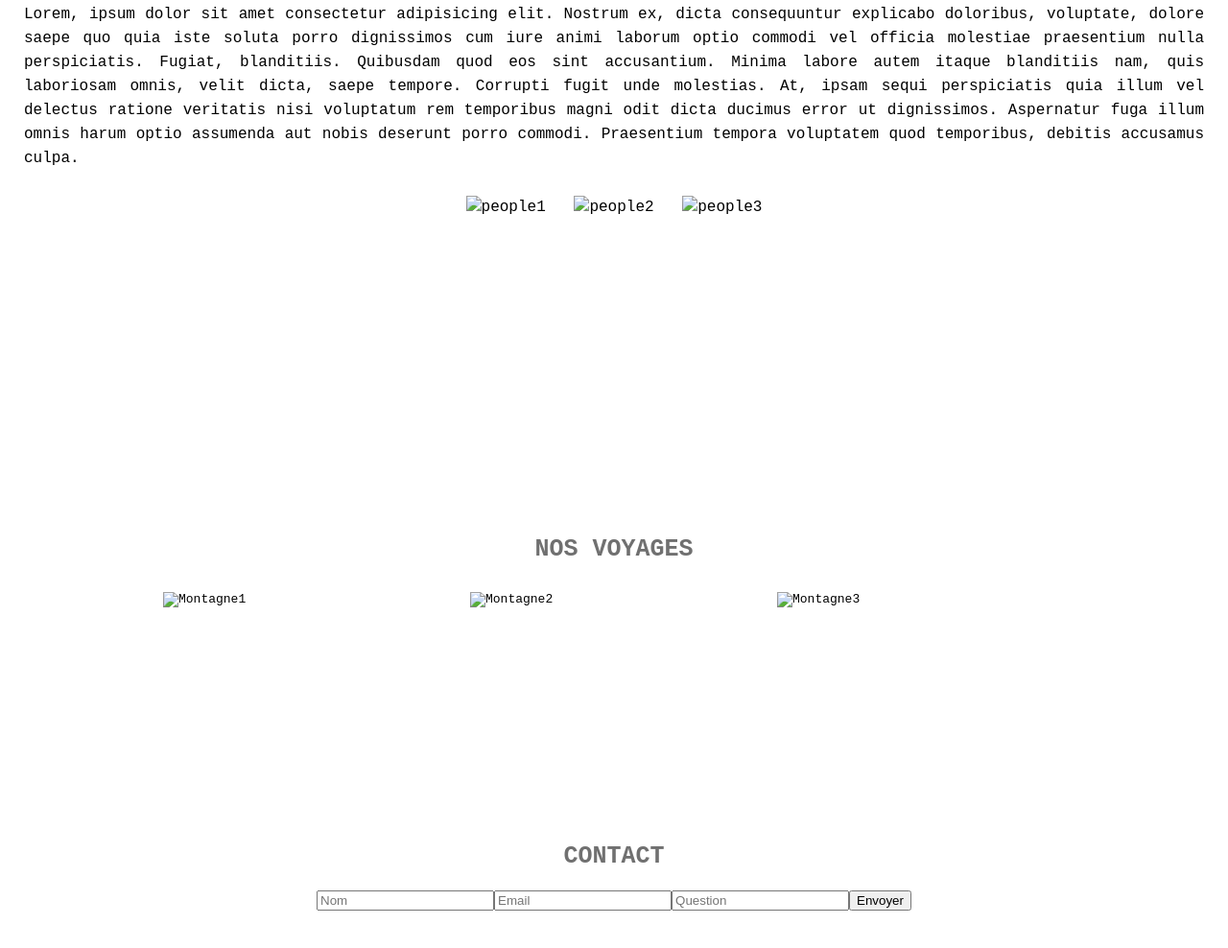
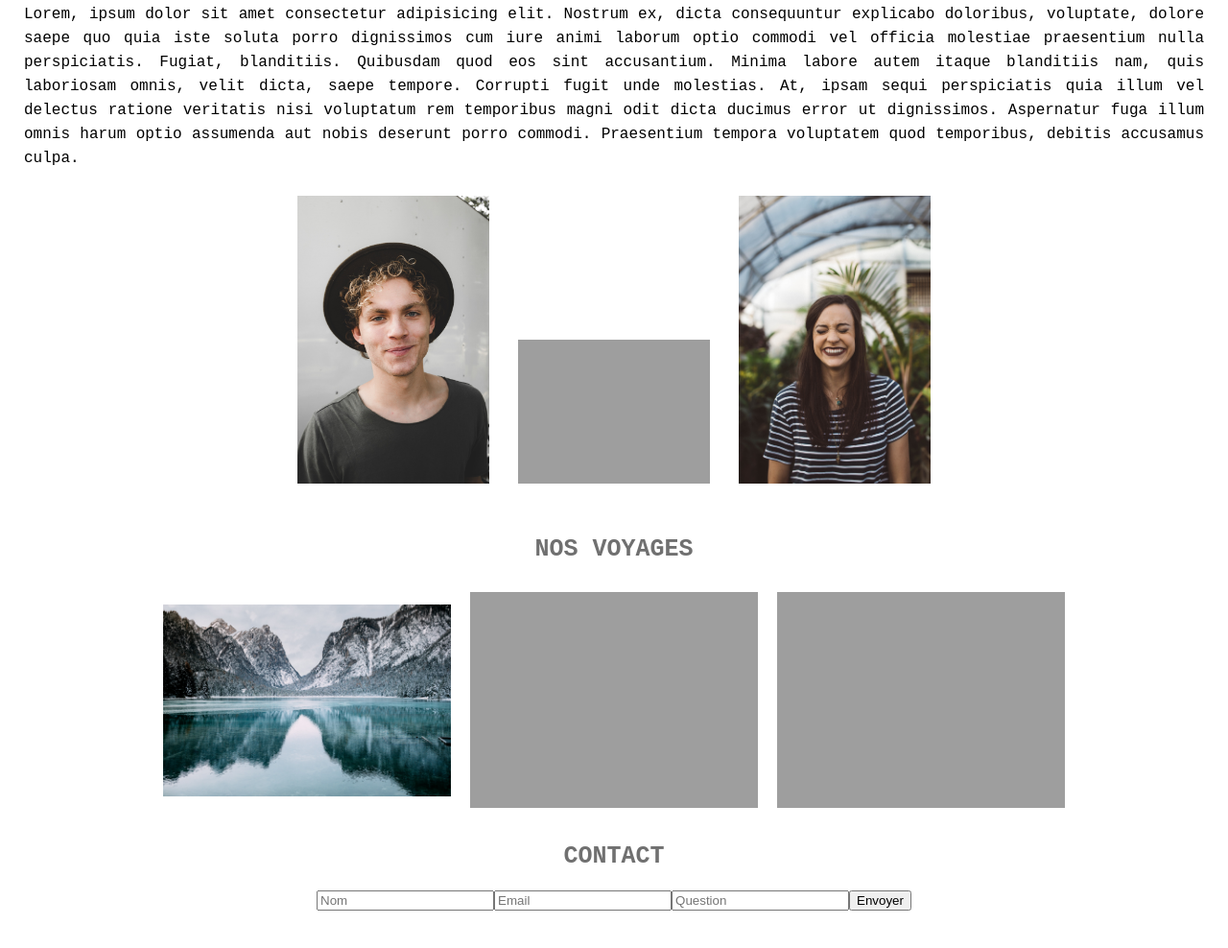
Before and after one commit to Bubamara0/monsite, a plain HTML site: page index.html in a window 1280 px wide. Shown: the part 784-1772 px from the top of the page at 96% size. Drawn offline with Linux system fonts and the light colour scheme; the site is published under a folder, as on GitHub Pages, so addresses that start at the root find nothing.

Commit message:
Update index.html

```diff
--- a/index.html
+++ b/index.html
@@ -5,7 +5,7 @@
         <meta charset="UTF-8">
         <title>CSS-2</title>
         <link rel="stylesheet" href="style.css">
-        <link rel="shortcut icon" href="/image/favicon (3).ico" type=image/x-icon">
+        <link rel="shortcut icon" href="image/favicon (3).ico" type=image/x-icon">
     </head>
 
     <body>
@@ -33,9 +33,9 @@
                 <p>Lorem, ipsum dolor sit amet consectetur adipisicing elit. Nostrum ex, dicta consequuntur explicabo doloribus, voluptate, dolore saepe quo quia iste soluta porro dignissimos cum iure animi laborum optio commodi vel officia molestiae praesentium nulla perspiciatis. Fugiat, blanditiis. Quibusdam quod eos sint accusantium. Minima labore autem itaque blanditiis nam, quis laboriosam omnis, velit dicta, saepe tempore. Corrupti fugit unde molestias. At, ipsam sequi perspiciatis quia illum vel delectus ratione veritatis nisi voluptatum rem temporibus magni odit dicta ducimus error ut dignissimos. Aspernatur fuga illum omnis harum optio assumenda aut nobis deserunt porro commodi. Praesentium tempora voluptatem quod temporibus, debitis accusamus culpa.
             </p>
             <div class="team">
-                <img class="tea" src="/image/p2.jpg" alt="people1">
-                <img class="tea" src="/image/p1.jpg" alt="people2">
-                <img class="tea" src="/image/p3.jpg" alt="people3">
+                <img class="tea" src="image/p2.jpg" alt="people1">
+                <img class="tea" src="image/p1.jpg" alt="people2">
+                <img class="tea" src="image/p3.jpg" alt="people3">
             </div>
             </section>
 
@@ -43,9 +43,9 @@
             <section class="voyages">
                 <h2>Nos voyages</h2>
                 <div class="voy">
-                    <img class="vo" src="/image/im1.jpg" alt="Montagne1">
-                    <img  class="vo" src="/image/im2.jpg" alt="Montagne2">
-                    <img  class="vo" src="/image/im3.jpg" alt="Montagne3">
+                    <img class="vo" src="image/im1.jpg" alt="Montagne1">
+                    <img  class="vo" src="image/im2.jpg" alt="Montagne2">
+                    <img  class="vo" src="image/im3.jpg" alt="Montagne3">
                 </div>
             </section>
 
```
